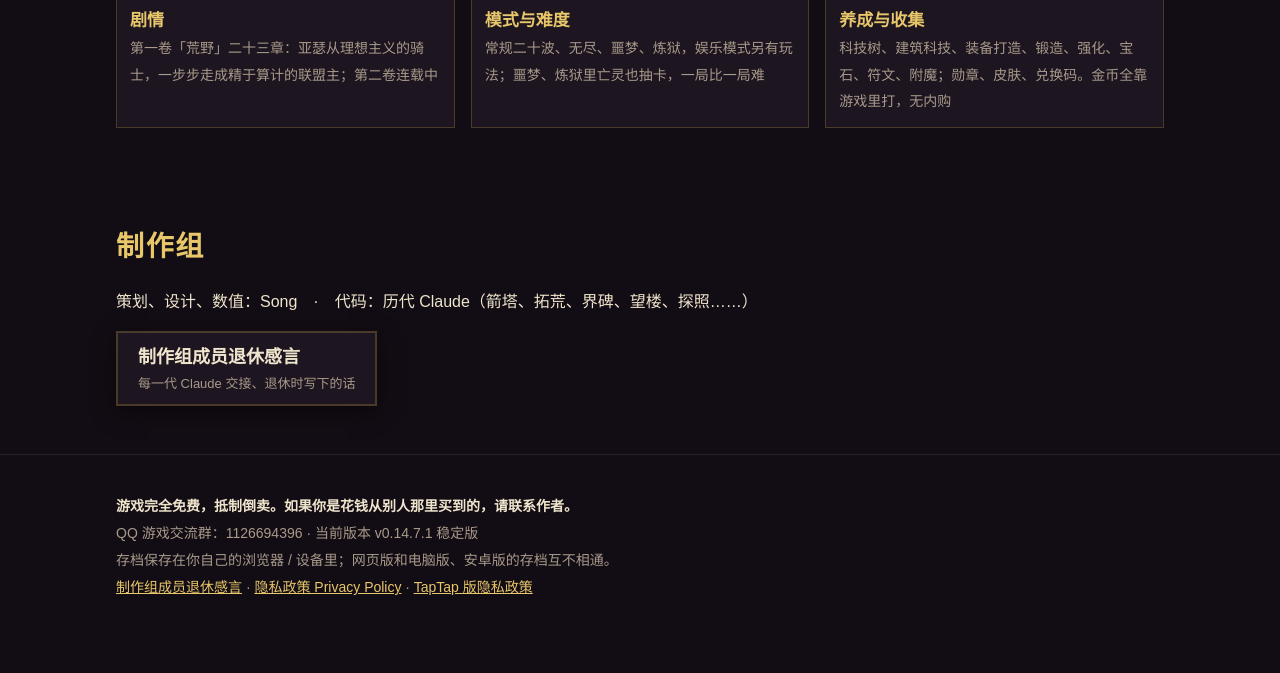
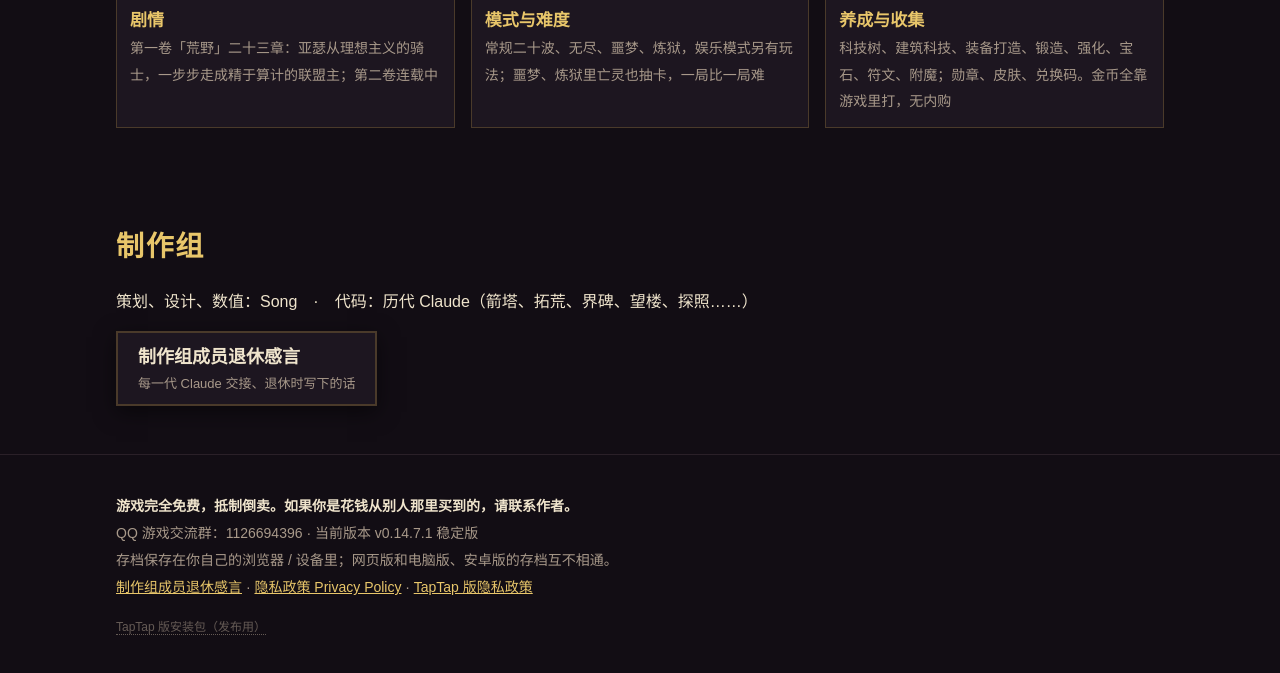
Before and after one commit to lsong7479-oss/siguo-play, a plain HTML site: page index.html in a window 1280 px wide. Shown: the part 2731-3404 px from the top of the page. Before the commit the page ends 3383 px from the top, so only its background shows below. Drawn offline with Linux system fonts and the light colour scheme.

Commit message:
首页底部小字链接「TapTap 版安装包（发布用）」（等 tap-0.14.7.1 Release 建好后合进 main；链接现在指 Release 页）

```diff
--- a/index.html
+++ b/index.html
@@ -54,6 +54,7 @@ video{width:100%;display:block;background:#000;box-shadow:0 0 0 2px var(--line),
 .facts b{color:var(--bone);font-size:22px;margin-right:4px}
 footer{padding:36px 0 48px;border-top:1px solid #2a2028;color:var(--ash);font-size:14px}
 footer p{margin:4px 0}
+.tapdl{margin-top:18px!important;font-size:12px;opacity:.55}.tapdl a{color:var(--ash);text-decoration:none;border-bottom:1px dotted currentColor;word-break:keep-all}
 .free{color:var(--bone);font-weight:700}
 @media (max-width:760px){.grid{grid-template-columns:1fr 1fr}.btn{min-width:0;flex:1 1 140px}header.hero{min-height:78vh}}
 @media (max-width:460px){.grid{grid-template-columns:1fr}}
@@ -108,6 +109,7 @@ footer p{margin:4px 0}
   <p>QQ 游戏交流群：1126694396 · 当前版本 v0.14.7.1 稳定版</p>
   <p>存档保存在你自己的浏览器 / 设备里；网页版和电脑版、安卓版的存档互不相通。</p>
   <p><a href="team.html">制作组成员退休感言</a> · <a href="privacy.html">隐私政策 Privacy Policy</a> · <a href="privacy-taptap.html">TapTap 版隐私政策</a></p>
+  <p class="tapdl"><a href="https://github.com/lsong7479-oss/siguo-play/releases/tag/tap-0.14.7.1" rel="nofollow">TapTap 版安装包（发布用）</a></p>
 </div></footer>
 </body>
 </html>
```
